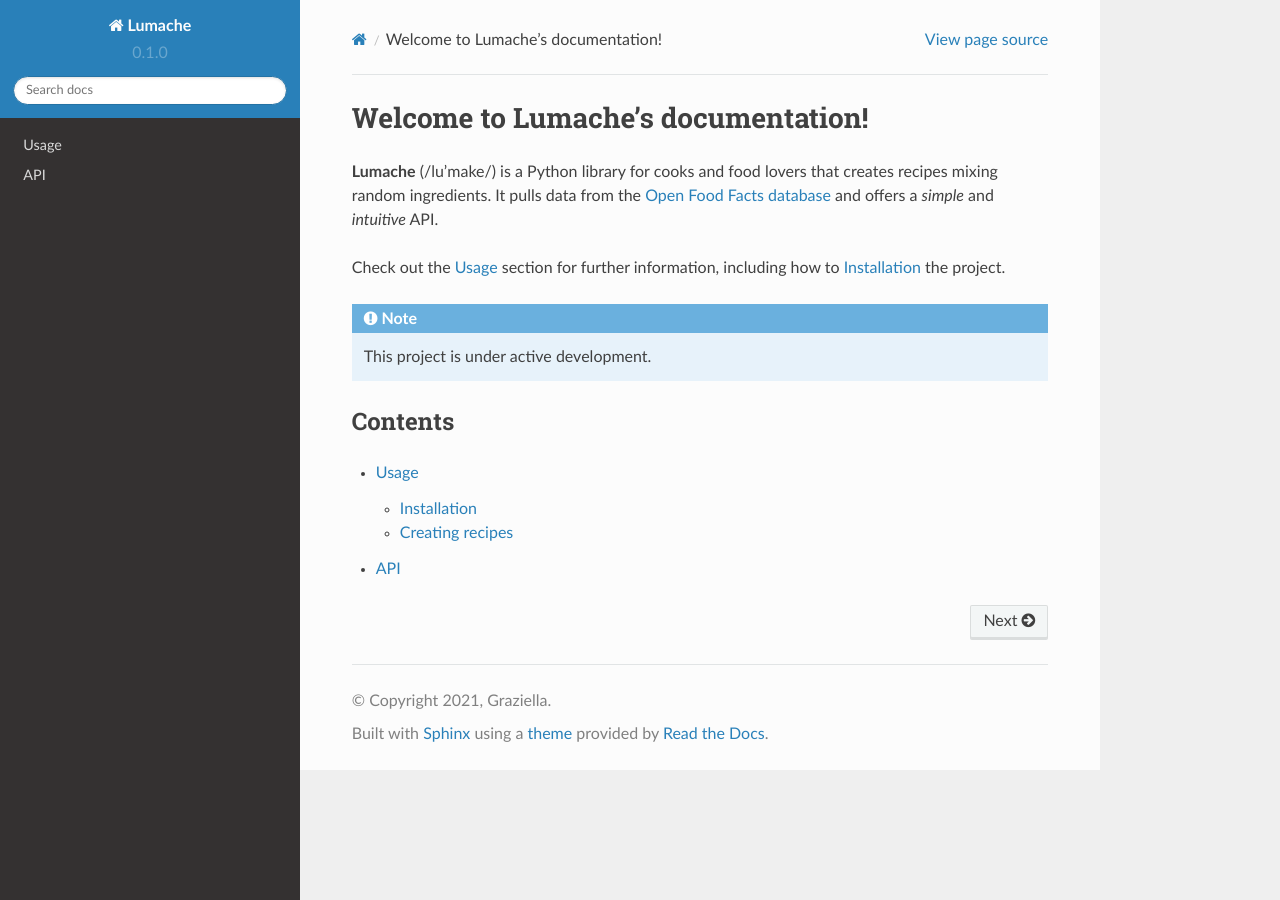
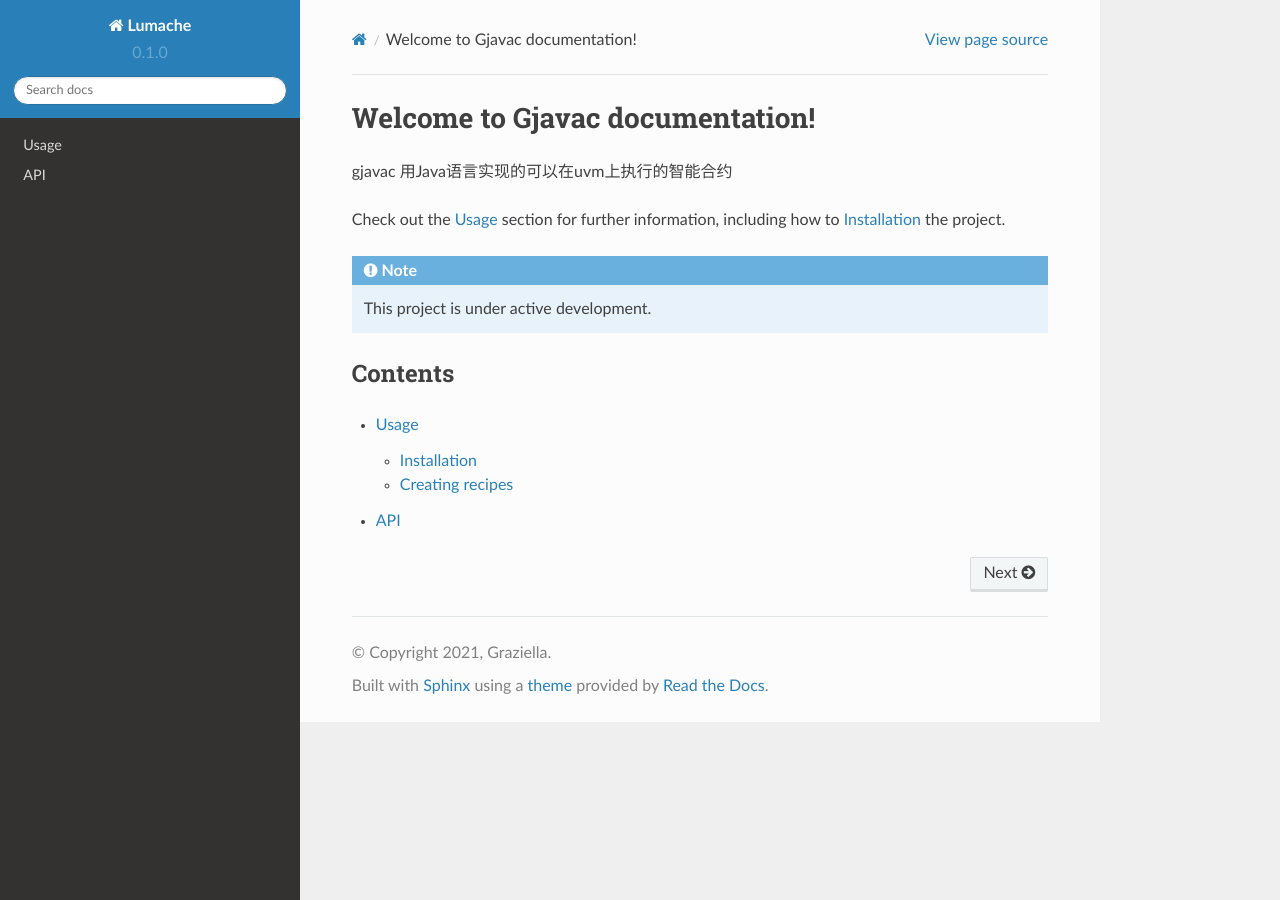
Before and after one commit to Molocher/gjavac, a Sphinx documentation site: the page built from docs/source/index.rst, in a window 1280 px wide. Built offline with Sphinx 7.4.7 and the Read the Docs theme 2.0.0, drawn with Linux system fonts in a browser that asks for light colours.

Commit message:
Update index.rst

```diff
--- a/docs/source/index.rst
+++ b/docs/source/index.rst
@@ -1,10 +1,7 @@
-Welcome to Lumache's documentation!
+Welcome to Gjavac documentation!
 ===================================
 
-**Lumache** (/lu'make/) is a Python library for cooks and food lovers
-that creates recipes mixing random ingredients.
-It pulls data from the `Open Food Facts database <https://world.openfoodfacts.org/>`_
-and offers a *simple* and *intuitive* API.
+gjavac 用Java语言实现的可以在uvm上执行的智能合约
 
 Check out the :doc:`usage` section for further information, including
 how to :ref:`installation` the project.
```
